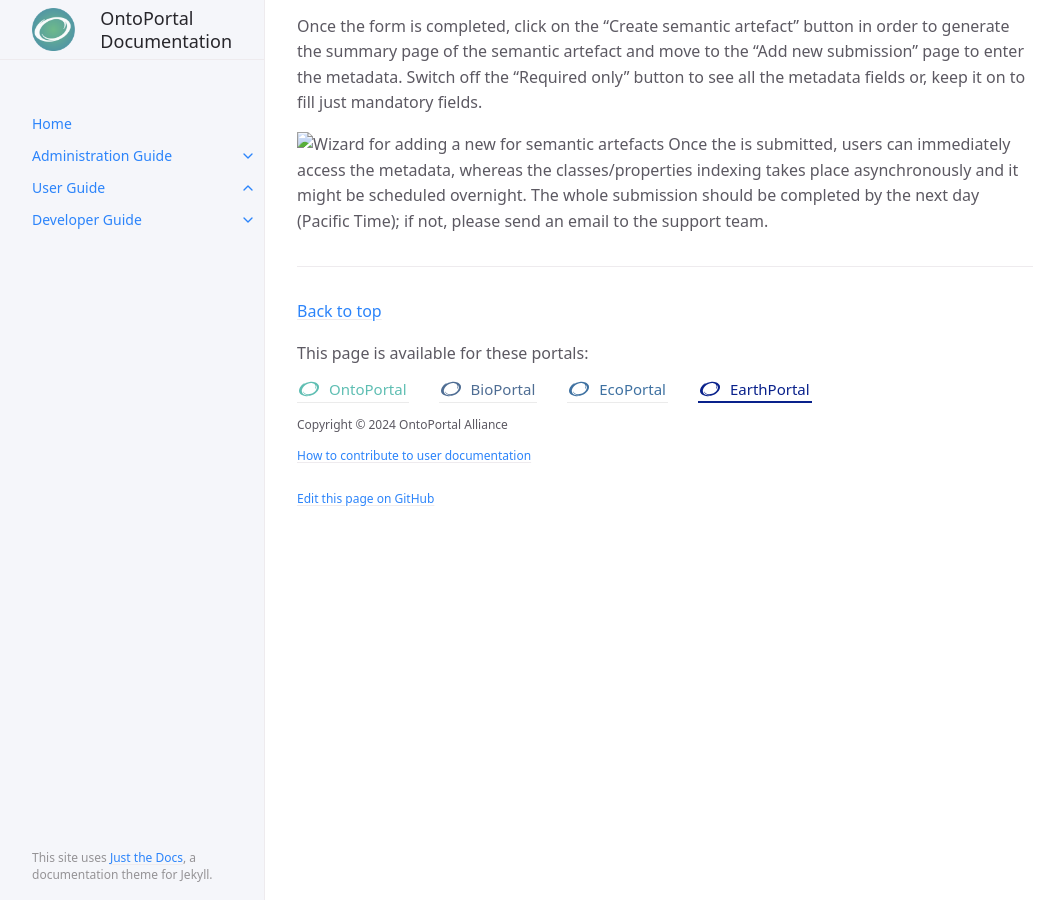
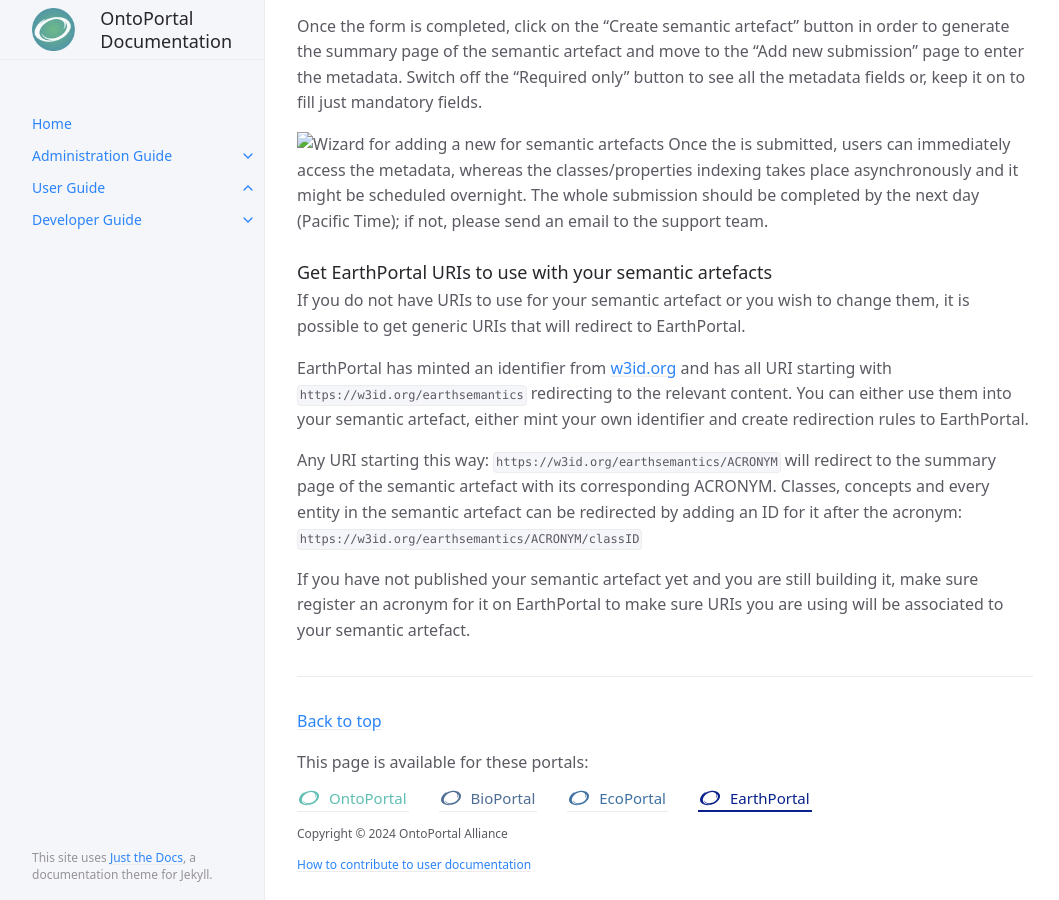
Before and after one commit to ontoportal/documentation, a Jekyll site: the page built from docs/users-guide-docs/documentation/earthportal/ontology_lifecycle/submit.md, in a window 1280 px wide and 900 px high, scrolled down 662 px. Shown: the whole window, without its empty margins (107-1166 px from the left). Built offline with Jekyll 4.4.1, drawn with Linux system fonts in a browser that asks for light colours.

Commit message:
Added content regarding generic URIs attribution and EarthPortal intro (#85)
* Added content regarding generic URIs attribution

* Clarified generic URI setup

```diff
--- a/_config.yml
+++ b/_config.yml
@@ -230,3 +230,4 @@ defaults:
       atom: "semantic artefact"
       atoms: "semantic artefacts"
       display_ontoportal_icons: true
+      genericuribase: "https://w3id.org/earthsemantics"
--- /dev/null
+++ b/_includes/shared_doc/ontology_lifecycle/uri.md
@@ -0,0 +1,9 @@
+### Get {{ page.portal }} URIs to use with your {{ page.atoms }}
+If you do not have URIs to use for your semantic artefact or you wish to change them, it is possible to get generic URIs that will redirect to {{ page.portal }}.
+
+{{ page.portal }} has minted an identifier from [w3id.org](https://w3id.org/) and has all URI starting with `{{page.genericuribase}}` redirecting to the relevant content. You can either use them into your {{ page.atom }}, either mint your own identifier and create redirection rules to {{ page.portal }}.
+
+Any URI starting this way: `{{ page.genericuribase }}/ACRONYM` will redirect to the summary page of the {{ page.atom }} with its corresponding ACRONYM.
+Classes, concepts and every entity in the {{ page.atom }} can be redirected by adding an ID for it after the acronym: `{{ page.genericuribase }}/ACRONYM/classID`
+
+If you have not published your {{ page.atom }} yet and you are still building it, make sure register an acronym for it on {{ page.portal }} to make sure URIs you are using will be associated to your {{ page.atom }}.
--- a/docs/users-guide-docs/documentation/earthportal/about.md
+++ b/docs/users-guide-docs/documentation/earthportal/about.md
@@ -6,3 +6,17 @@ parent: User Guide
 id: user_guide
 nav_order: 1
 ---
+
+
+EarthPortal is a catalog of thematic semantic artefacts and a semantic repository intended for Earth
+sciences based on OntoPortal technology and supported by the [Data Terra](https://www.data-terra.org/) research infrastructure.
+Developed within the EOSC FAIR-IMPACT project, its implementation adheres to national and
+European recommendations, aiming to enhance the dissemination and reuse of semantic artefacts
+in an interdisciplinary research context. EarthPortal also ensures the traceability and recognition of
+the authorship of vocabularies, thus offering better recognition for their creators. At the European
+level, the recommendations of the "Semantic Interoperability" Task Force emphasize the importance
+of recognizing catalogs of semantic artefacts (as described in the interoperability framework of the
+European Open Science Cloud - EOSC) as a crucial element for the long-term sustainability of any
+research data infrastructure.
+
+A video overview introducing the EarthPortal is available [here](https://www.canal-u.tv/chaines/sist/webinaire-sist-2024-interoperabilite-semantique-des-donnees-de-la-recherche) (French only)
--- a/docs/users-guide-docs/documentation/earthportal/ontology_lifecycle/submit.md
+++ b/docs/users-guide-docs/documentation/earthportal/ontology_lifecycle/submit.md
@@ -12,3 +12,4 @@ nav_order: 1
 
 {% include shared_doc/ontology_lifecycle/submit_1.md  %}
 {% include shared_doc/ontology_lifecycle/submit_2.md  %}
+{% include shared_doc/ontology_lifecycle/uri.md %}
```
